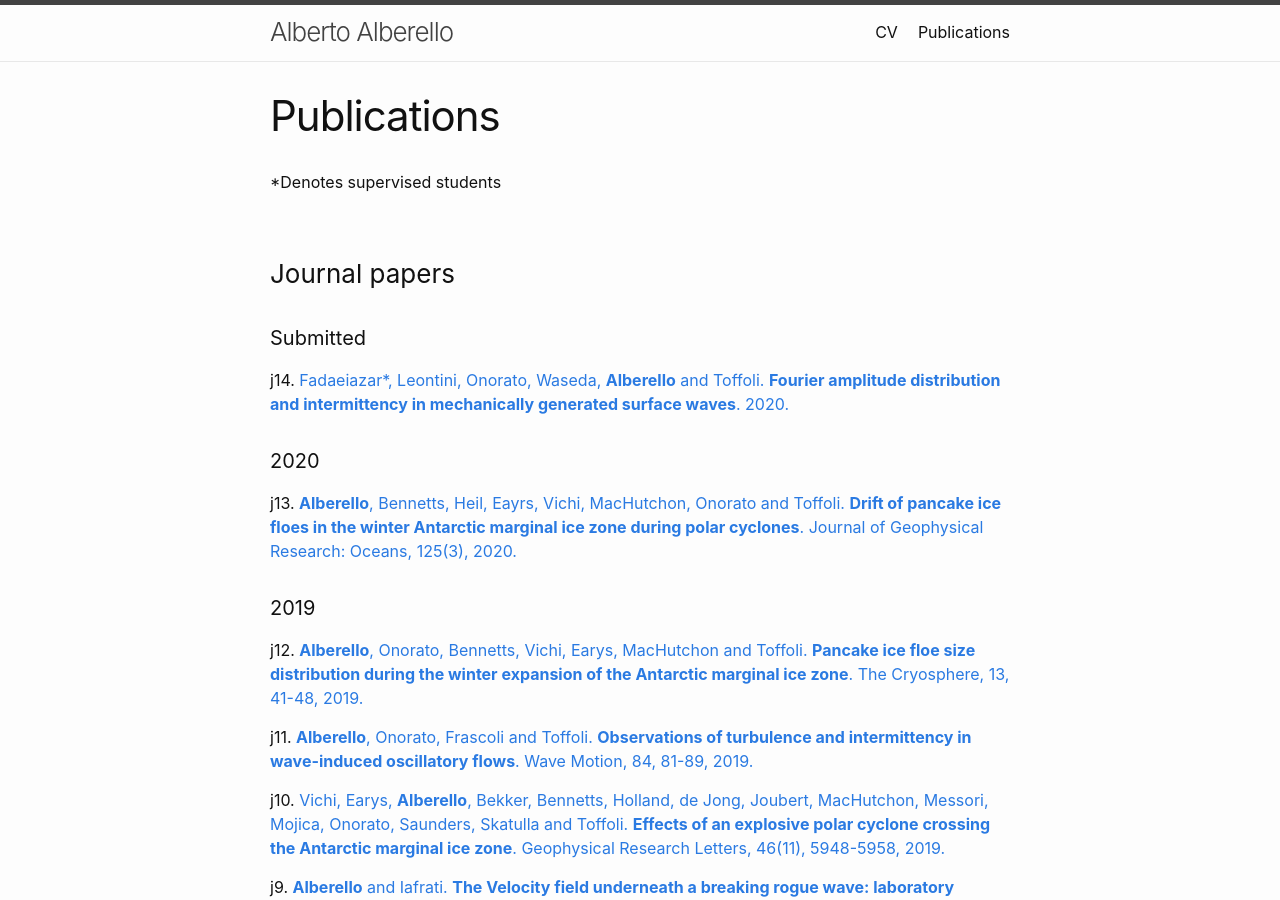
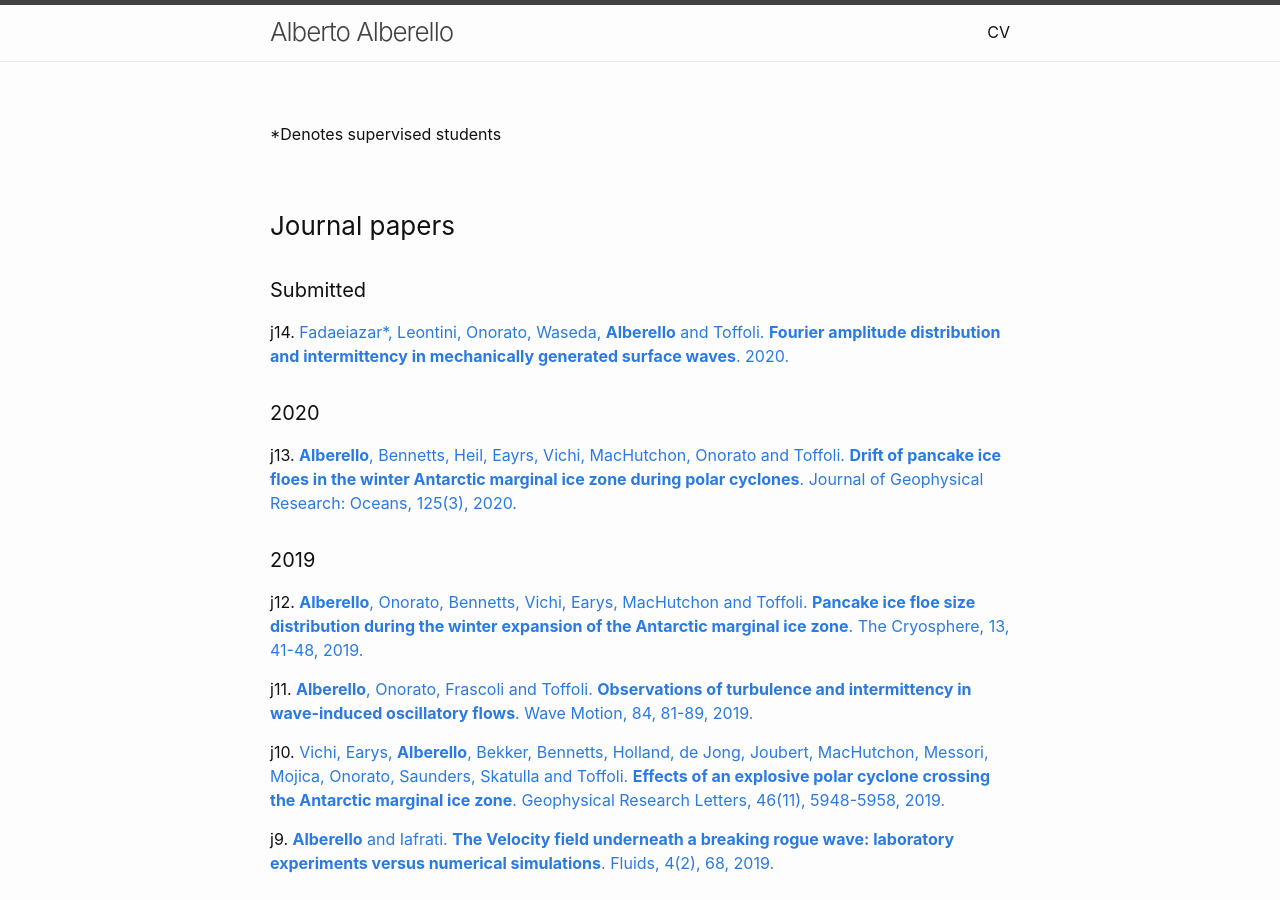
Before and after one commit to alberto-alberello/alberto-alberello.github.io, a Jekyll site: the page built from publications.md, in a window 1280 px wide and 900 px high. Built offline with Jekyll 4.4.1, drawn with Linux system fonts in a browser that asks for light colours; part of the change alters nothing that is shown.

Commit message:
Update publications.md

```diff
--- a/publications.md
+++ b/publications.md
@@ -1,6 +1,6 @@
 ---
 layout: page
-title: Publications
+#title: Publications
 permalink: /publications/
 ---
 
```
